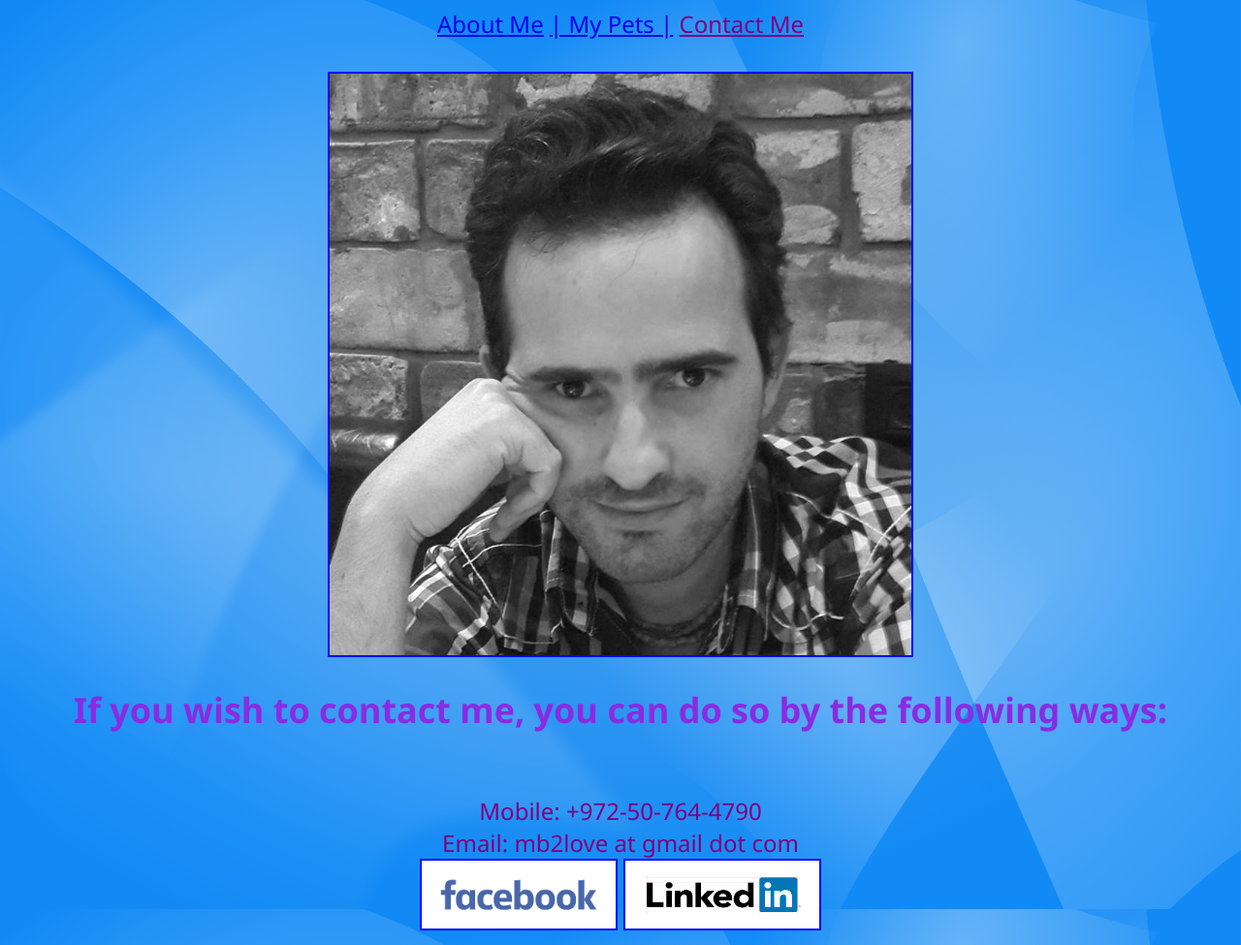
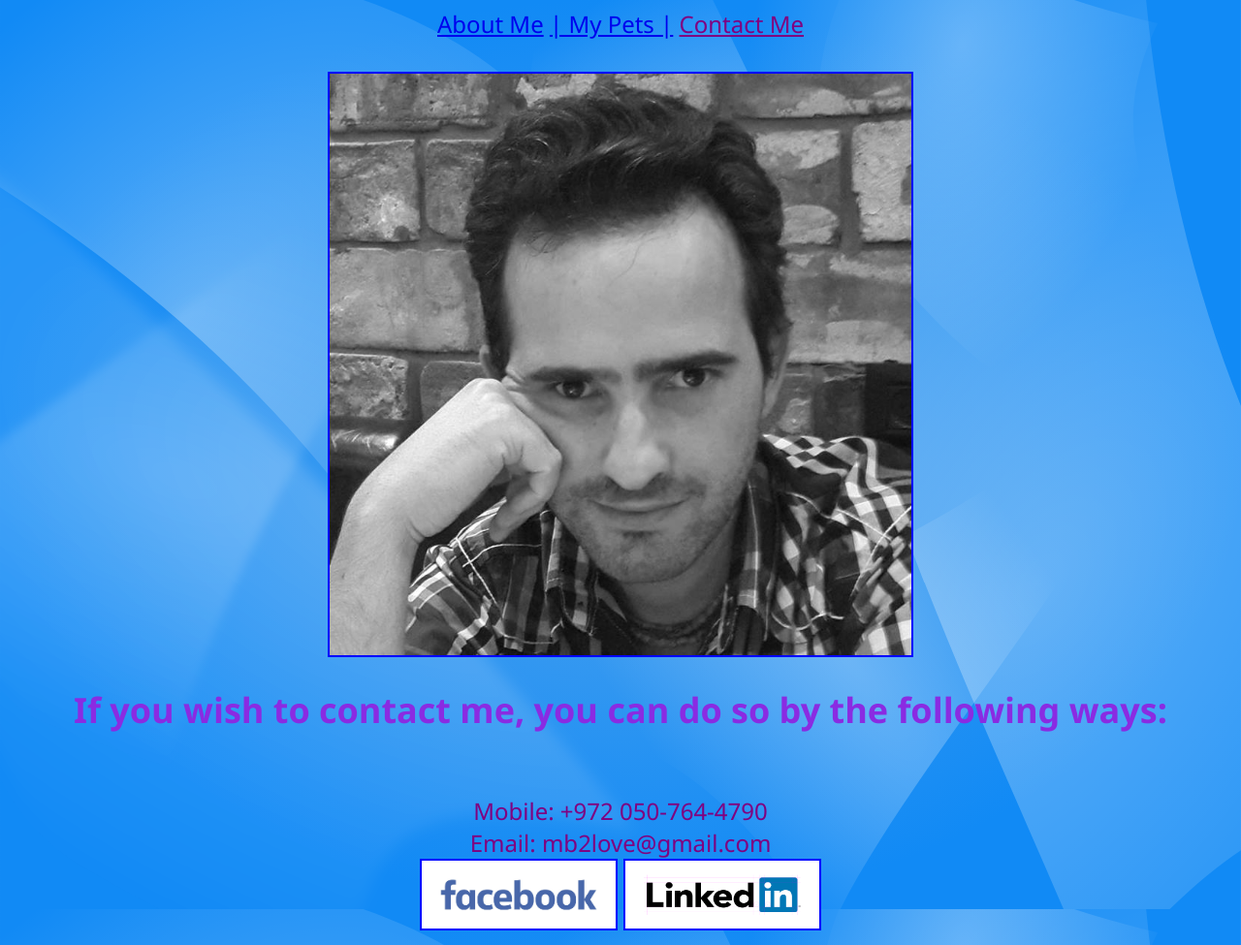
Before and after one commit to MaximBar/qa-html, a plain HTML site: page contact.html in a window 1280 px wide. Shown: the whole page at 97% size. Drawn offline with Linux system fonts and the light colour scheme.

Commit message:
Add files via upload

```diff
--- a/contact.html
+++ b/contact.html
@@ -16,10 +16,10 @@
 
     <h2 id="purp"> If you wish to contact me, you can do so by the following ways:</h2><br>
 
-    <div>Mobile: +972-50-764-4790</div>
-    <div>Email: mb2love at gmail dot com</div>
+    <div>Mobile: +972 050-764-4790</div>
+    <div>Email: mb2love@gmail.com</div>
     <a  href="https://www.facebook.com/maxim.bardin/" target="_blank"><img src="images/Facebook_Logo.jpg" class="logo" /></a>
-    <a class="logo" href="https://www.linkedin.com/in/maxim-bardin-54a367a/" target="_blank"><img src="images/LinkedIn_Logo.png" class="logo"></a>
+    <a class="logo" href="https://www.linkedin.com/in/maxim-bardin/" target="_blank"><img src="images/LinkedIn_Logo.png" class="logo"></a>
 
 
 </body>
```
